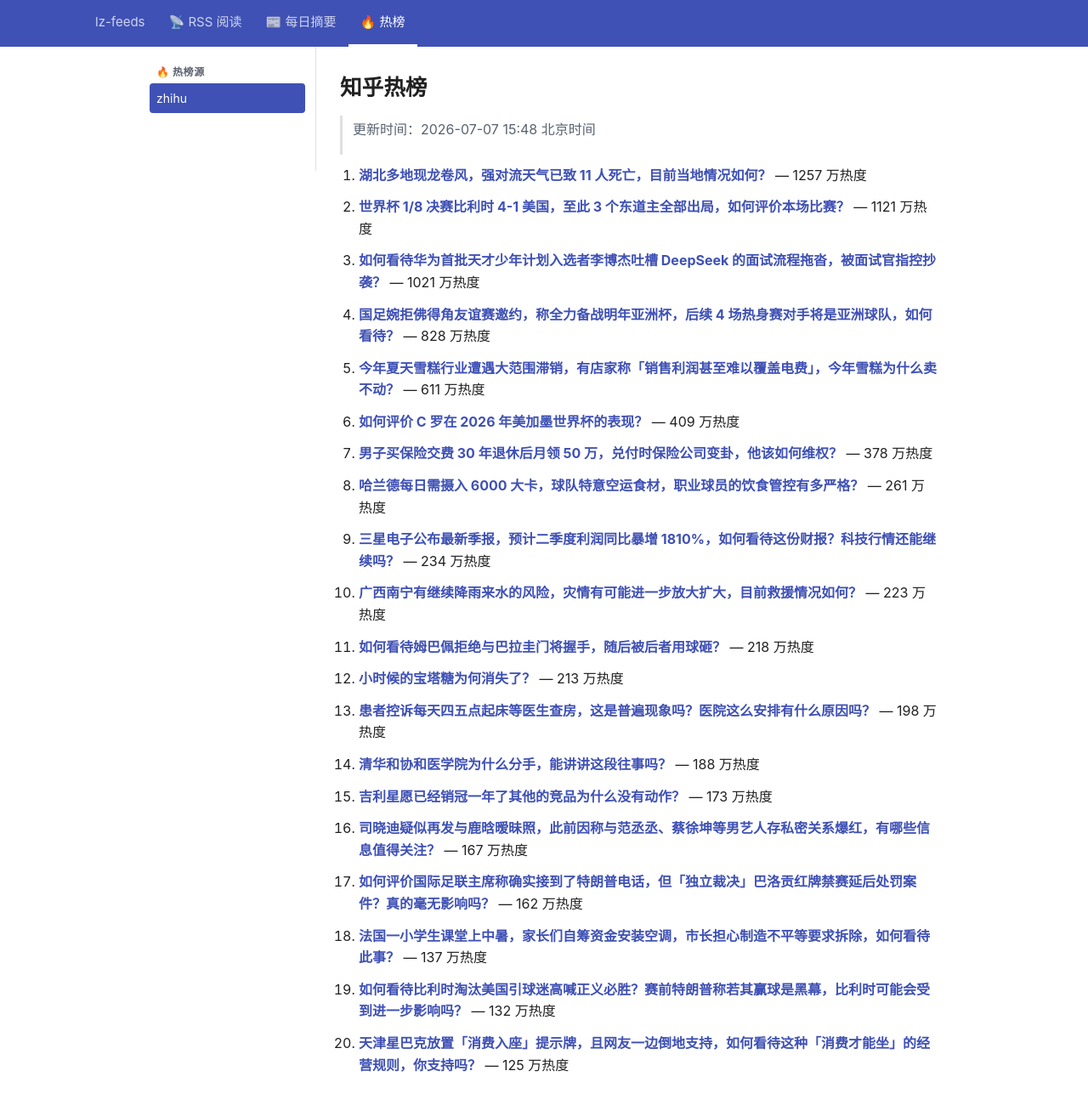
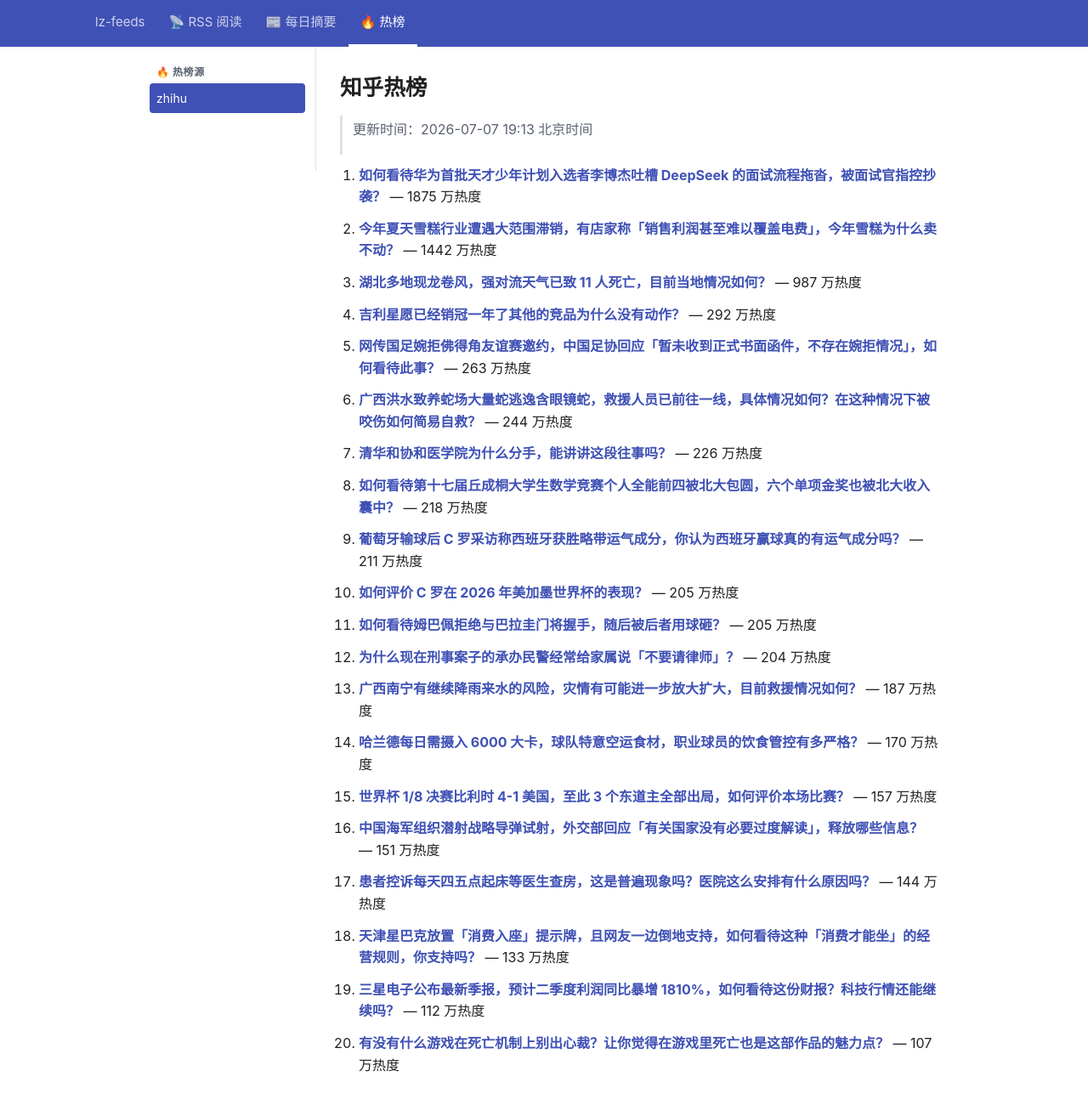
Before and after one commit to lizhang0101/lz-feeds, a Jekyll site: the page built from _hotlist/zhihu.md, in a window 1280 px wide and 1330 px high. Shown: the top 1300 px of the window at 85% size. Built offline with Jekyll 4.4.1, drawn with Linux system fonts in a browser that asks for light colours.

Commit message:
hotlist: 2026-07-07T11:13Z

```diff
--- a/_hotlist/zhihu.md
+++ b/_hotlist/zhihu.md
@@ -1,48 +1,48 @@
 ---
-updated: 2026-07-07 15:48 北京时间
+updated: 2026-07-07 19:13 北京时间
 count: 20
 ---
 
 # 知乎热榜
 
-> 更新时间：2026-07-07 15:48 北京时间
+> 更新时间：2026-07-07 19:13 北京时间
 
-1. **[湖北多地现龙卷风，强对流天气已致 11 人死亡，目前当地情况如何？](https://www.zhihu.com/question/2057569257274041212)** — 1257 万热度
+1. **[如何看待华为首批天才少年计划入选者李博杰吐槽 DeepSeek 的面试流程拖沓，被面试官指控抄袭？](https://www.zhihu.com/question/2057753624717911009)** — 1875 万热度
 
-2. **[世界杯 1/8 决赛比利时 4-1 美国，至此 3 个东道主全部出局，如何评价本场比赛？](https://www.zhihu.com/question/2057413355376227594)** — 1121 万热度
+2. **[今年夏天雪糕行业遭遇大范围滞销，有店家称「销售利润甚至难以覆盖电费」，今年雪糕为什么卖不动？](https://www.zhihu.com/question/2057431315062993122)** — 1442 万热度
 
-3. **[如何看待华为首批天才少年计划入选者李博杰吐槽 DeepSeek 的面试流程拖沓，被面试官指控抄袭？](https://www.zhihu.com/question/2057753624717911009)** — 1021 万热度
+3. **[湖北多地现龙卷风，强对流天气已致 11 人死亡，目前当地情况如何？](https://www.zhihu.com/question/2057569257274041212)** — 987 万热度
 
-4. **[国足婉拒佛得角友谊赛邀约，称全力备战明年亚洲杯，后续 4 场热身赛对手将是亚洲球队，如何看待？](https://www.zhihu.com/question/2057469688892936472)** — 828 万热度
+4. **[吉利星愿已经销冠一年了其他的竞品为什么没有动作？](https://www.zhihu.com/question/2056855849570668816)** — 292 万热度
 
-5. **[今年夏天雪糕行业遭遇大范围滞销，有店家称「销售利润甚至难以覆盖电费」，今年雪糕为什么卖不动？](https://www.zhihu.com/question/2057431315062993122)** — 611 万热度
+5. **[网传国足婉拒佛得角友谊赛邀约，中国足协回应「暂未收到正式书面函件，不存在婉拒情况」，如何看待此事？](https://www.zhihu.com/question/2057469688892936472)** — 263 万热度
 
-6. **[如何评价 C 罗在 2026 年美加墨世界杯的表现？](https://www.zhihu.com/question/2057691287667598366)** — 409 万热度
+6. **[广西洪水致养蛇场大量蛇逃逸含眼镜蛇，救援人员已前往一线，具体情况如何？在这种情况下被咬伤如何简易自救？](https://www.zhihu.com/question/2057818774057609057)** — 244 万热度
 
-7. **[男子买保险交费 30 年退休后月领 50 万，兑付时保险公司变卦，他该如何维权？](https://www.zhihu.com/question/2057003050880047067)** — 378 万热度
+7. **[清华和协和医学院为什么分手，能讲讲这段往事吗？](https://www.zhihu.com/question/2057437304205959882)** — 226 万热度
 
-8. **[哈兰德每日需摄入 6000 大卡，球队特意空运食材，职业球员的饮食管控有多严格？](https://www.zhihu.com/question/2055667137344182152)** — 261 万热度
+8. **[如何看待第十七届丘成桐大学生数学竞赛个人全能前四被北大包圆，六个单项金奖也被北大收入囊中？](https://www.zhihu.com/question/2057782462197887257)** — 218 万热度
 
-9. **[三星电子公布最新季报，预计二季度利润同比暴增 1810%，如何看待这份财报？科技行情还能继续吗？](https://www.zhihu.com/question/2057735732068979803)** — 234 万热度
+9. **[葡萄牙输球后 C 罗采访称西班牙获胜略带运气成分，你认为西班牙赢球真的有运气成分吗？](https://www.zhihu.com/question/2057748233514742724)** — 211 万热度
 
-10. **[广西南宁有继续降雨来水的风险，灾情有可能进一步放大扩大，目前救援情况如何？](https://www.zhihu.com/question/2057584914892055667)** — 223 万热度
+10. **[如何评价 C 罗在 2026 年美加墨世界杯的表现？](https://www.zhihu.com/question/2057691287667598366)** — 205 万热度
 
-11. **[如何看待姆巴佩拒绝与巴拉圭门将握手，随后被后者用球砸？](https://www.zhihu.com/question/2057059683198662543)** — 218 万热度
+11. **[如何看待姆巴佩拒绝与巴拉圭门将握手，随后被后者用球砸？](https://www.zhihu.com/question/2057059683198662543)** — 205 万热度
 
-12. **[小时候的宝塔糖为何消失了？](https://www.zhihu.com/question/655238935)** — 213 万热度
+12. **[为什么现在刑事案子的承办民警经常给家属说「不要请律师」？](https://www.zhihu.com/question/2057036400084755692)** — 204 万热度
 
-13. **[患者控诉每天四五点起床等医生查房，这是普遍现象吗？医院这么安排有什么原因吗？](https://www.zhihu.com/question/2057401831282534054)** — 198 万热度
+13. **[广西南宁有继续降雨来水的风险，灾情有可能进一步放大扩大，目前救援情况如何？](https://www.zhihu.com/question/2057584914892055667)** — 187 万热度
 
-14. **[清华和协和医学院为什么分手，能讲讲这段往事吗？](https://www.zhihu.com/question/2057437304205959882)** — 188 万热度
+14. **[哈兰德每日需摄入 6000 大卡，球队特意空运食材，职业球员的饮食管控有多严格？](https://www.zhihu.com/question/2055667137344182152)** — 170 万热度
 
-15. **[吉利星愿已经销冠一年了其他的竞品为什么没有动作？](https://www.zhihu.com/question/2056855849570668816)** — 173 万热度
+15. **[世界杯 1/8 决赛比利时 4-1 美国，至此 3 个东道主全部出局，如何评价本场比赛？](https://www.zhihu.com/question/2057413355376227594)** — 157 万热度
 
-16. **[司晓迪疑似再发与鹿晗暧昧照，此前因称与范丞丞、蔡徐坤等男艺人存私密关系爆红，有哪些信息值得关注？](https://www.zhihu.com/question/2057394672519963603)** — 167 万热度
+16. **[中国海军组织潜射战略导弹试射，外交部回应「有关国家没有必要过度解读」，释放哪些信息？](https://www.zhihu.com/question/2057806206094284336)** — 151 万热度
 
-17. **[如何评价国际足联主席称确实接到了特朗普电话，但「独立裁决」巴洛贡红牌禁赛延后处罚案件？真的毫无影响吗？](https://www.zhihu.com/question/2057732608214004902)** — 162 万热度
+17. **[患者控诉每天四五点起床等医生查房，这是普遍现象吗？医院这么安排有什么原因吗？](https://www.zhihu.com/question/2057401831282534054)** — 144 万热度
 
-18. **[法国一小学生课堂上中暑，家长们自筹资金安装空调，市长担心制造不平等要求拆除，如何看待此事？](https://www.zhihu.com/question/2056422835661300883)** — 137 万热度
+18. **[天津星巴克放置「消费入座」提示牌，且网友一边倒地支持，如何看待这种「消费才能坐」的经营规则，你支持吗？](https://www.zhihu.com/question/2057459142361609119)** — 133 万热度
 
-19. **[如何看待比利时淘汰美国引球迷高喊正义必胜？赛前特朗普称若其赢球是黑幕，比利时可能会受到进一步影响吗？](https://www.zhihu.com/question/2057769216468415013)** — 132 万热度
+19. **[三星电子公布最新季报，预计二季度利润同比暴增 1810%，如何看待这份财报？科技行情还能继续吗？](https://www.zhihu.com/question/2057735732068979803)** — 112 万热度
 
-20. **[天津星巴克放置「消费入座」提示牌，且网友一边倒地支持，如何看待这种「消费才能坐」的经营规则，你支持吗？](https://www.zhihu.com/question/2057459142361609119)** — 125 万热度
+20. **[有没有什么游戏在死亡机制上别出心裁？让你觉得在游戏里死亡也是这部作品的魅力点？](https://www.zhihu.com/question/2010847275946091590)** — 107 万热度
```
